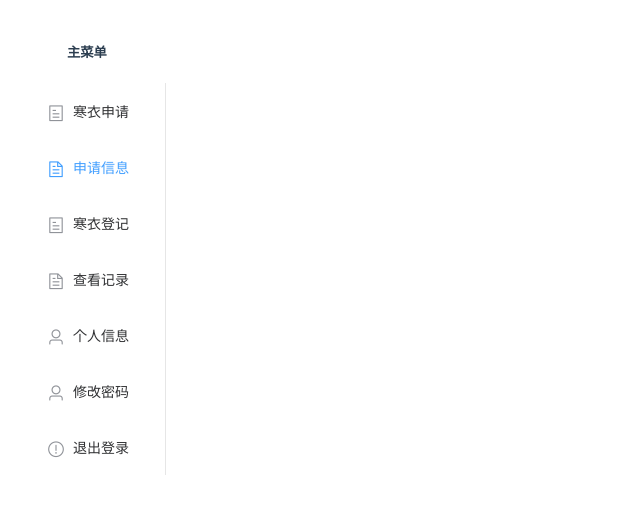
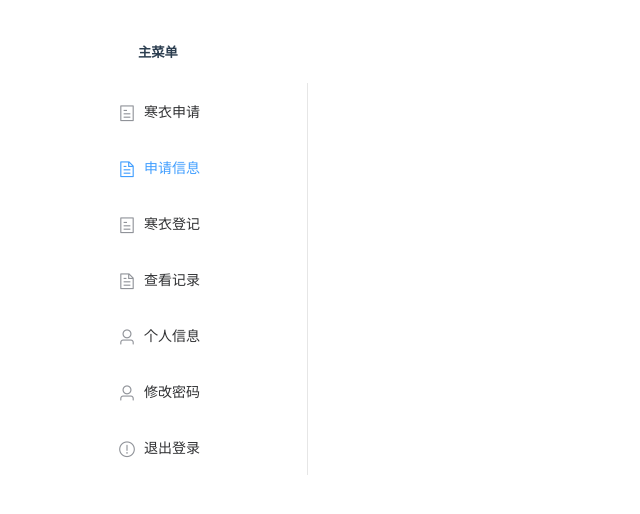
Before and after one commit to kkkfc076/team27-vue, a Vue app: page /#/student in a window 1280 px wide. Shown: the top 514 px of the page, without its empty margins (0-640 px from the left). Built offline with nearby package versions, Linux system fonts and the light colour scheme.

Commit message:
侧边栏,表单样式

```diff
--- a/src/App.vue
+++ b/src/App.vue
@@ -26,4 +26,5 @@ html,body,#app {
   padding: 0;
   height: calc(100vh - 70px);
 }
+
 </style>
--- a/src/page/student/Student.vue
+++ b/src/page/student/Student.vue
@@ -1,7 +1,7 @@
 <template>
-  <div>
-    <router-view/>
-  <el-col :span="3" >
+  <div class="el-aside">
+  <el-container>
+  <el-aside :span="3" >
     <h5>主菜单</h5>
     <el-menu
       default-active="2"
@@ -37,7 +37,11 @@
         <span slot="title">退出登录</span>
       </el-menu-item>
     </el-menu>
-  </el-col>
+  </el-aside>
+    <el-main>
+      <router-view></router-view>
+    </el-main>
+  </el-container>
     <!-- 修改密码弹出框 -->
     <el-dialog title="修改密码" :visible.sync="dialogFormVisible">
       <el-form :model="form" ref="pwdForm" :rules="rules">
@@ -132,3 +136,10 @@ export default {
   }
 }
 </script>
+<style>
+  .el-aside {
+    height: calc(100vh - 70px);
+    overflow: hidden;
+  }
+
+</style>
--- a/src/page/student/main/Ap.vue
+++ b/src/page/student/main/Ap.vue
@@ -1,6 +1,7 @@
 // 学生资格申请页面
 <template>
-  <el-form ref="form" :model="form" label-width="800px">
+  <div class="el-main" >
+  <el-form ref="form" :model="form"  >
     <h1>填写申请表页面</h1>
     <el-form-item label="姓名">
       <el-input v-model="form.name"></el-input>
@@ -22,10 +23,12 @@
       <el-input type="textarea" v-model="form.desc"></el-input>
     </el-form-item>
     <el-form-item>
-      <el-button type="primary" @click="onSubmit">提交申请</el-button>
+      <el-button type="primary" @click="onSubmit" >提交申请</el-button>
       <el-button>取消</el-button>
     </el-form-item>
   </el-form>
+
+  </div>
 </template>
 
 <script>
@@ -51,5 +54,10 @@ export default {
 </script>
 
 <style scoped>
-
+  .el-main {
+    padding: 0;
+    height: calc(100vh - 70px);
+    margin-left: 300px;
+    margin-right: 300px;
+  }
 </style>
```
